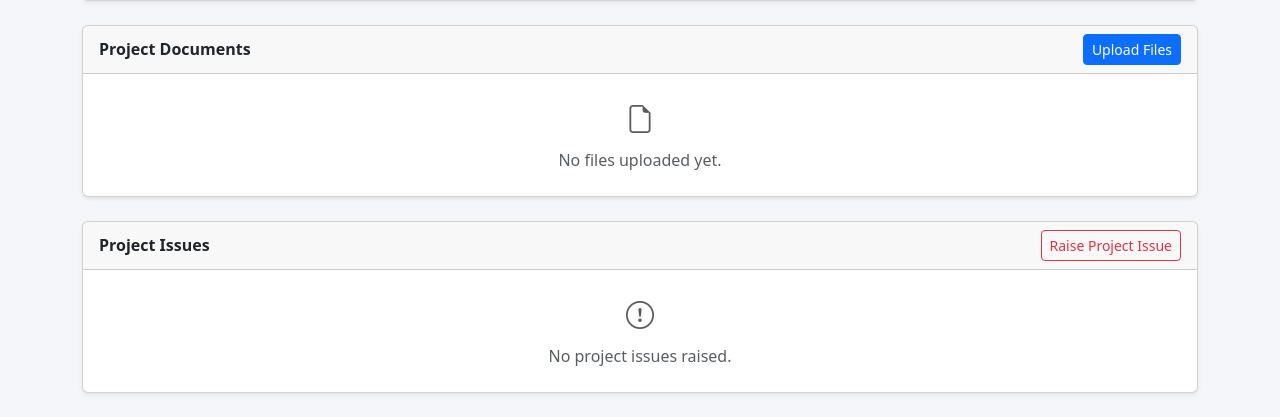
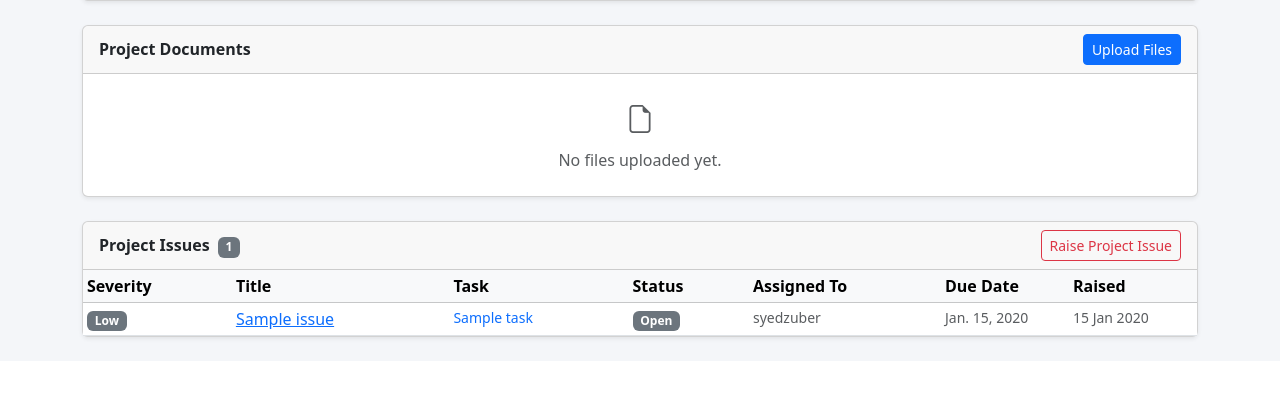
Before and after one commit to Syedzuber/Horizon-Solar-PMS, a Django app: page /projects/1/ in a window 1280 px wide. Shown: the part 842-1259 px from the top of the page. After the commit the page ends 1184 px from the top, so only its background shows below. Run offline with Django 5.2, Linux system fonts and the light colour scheme; a user stored in the database is signed in; data comes from the database, SQL or seed files in the repository; tables that the repository leaves empty hold one stand-in row (values such as "Sample post"); data that the repository does not hold is empty; parts of the project's set-up code (start-up, migrations or seed data) failed here and were passed over; some libraries are stand-ins or nearby versions.

Commit message:
Fix: task issues visible on project pages; Assign To in block modal
- project_detail + project_overview: drop task__isnull=True filter so
  ALL issues (task-level and project-level) appear in the Project Issues
  section; add a Task column showing task name (linked) or Project-level
- base.html Block Task modal: add Assign To dropdown populated from
  all_profiles; wire block_issue_assigned_to in task_status_update view
- dashboard views (PM, SE, Design, SCM): pass all_profiles to context so
  the Block Task modal Assign To dropdown is populated from dashboards

Co-Authored-By: Claude Sonnet 4.6 <noreply@anthropic.com>

```diff
--- a/projects/templates/base.html
+++ b/projects/templates/base.html
@@ -80,13 +80,24 @@
             <textarea name="block_issue_description" class="form-control" rows="2"
                       placeholder="Optional — add context, vendor name, ref number…"></textarea>
           </div>
-          <div class="mb-0">
+          <div class="mb-3">
             <label class="form-label fw-semibold">Severity</label>
             <select name="block_issue_severity" class="form-select">
               <option value="Low">Low</option>
               <option value="Medium">Medium</option>
               <option value="High" selected>High</option>
               <option value="Critical">Critical</option>
+            </select>
+          </div>
+          <div class="mb-0">
+            <label class="form-label fw-semibold">Assign To</label>
+            <select name="block_issue_assigned_to" class="form-select">
+              <option value="">— Unassigned —</option>
+              {% for p in all_profiles %}
+              <option value="{{ p.pk }}">
+                {{ p.user.get_full_name|default:p.user.username }} ({{ p.role }})
+              </option>
+              {% endfor %}
             </select>
           </div>
         </div>
--- a/projects/templates/projects/project_detail.html
+++ b/projects/templates/projects/project_detail.html
@@ -551,6 +551,7 @@
           <tr>
             <th>Severity</th>
             <th>Title</th>
+            <th>Task</th>
             <th>Status</th>
             <th style="width:12rem;">Assigned To</th>
             <th style="width:8rem;">Due Date</th>
@@ -572,6 +573,13 @@
               {% endif %}
             </td>
             <td><a href="{% url 'issue_detail' issue.pk %}">{{ issue.title }}</a></td>
+            <td class="small text-muted">
+              {% if issue.task %}
+                <a href="{% url 'task_detail' project.project_id issue.task.pk %}" class="text-decoration-none">{{ issue.task.task_name }}</a>
+              {% else %}
+                <span class="badge bg-light text-dark border">Project-level</span>
+              {% endif %}
+            </td>
             <td>
               {% if issue.status == 'Open' %}
                 <span class="badge bg-secondary">Open</span>
--- a/projects/views.py
+++ b/projects/views.py
@@ -215,6 +215,7 @@ def dashboard_pm(request):
         'team_due_today':         team_due_today,
         'due_date_changes':       due_date_changes,
         'today':                  date.today(),
+        'all_profiles':           UserProfile.objects.select_related('user').filter(is_active=True).order_by('user__first_name'),
     })
 
 
@@ -266,6 +267,7 @@ def dashboard_site_engineer(request):
         'tasks_by_project':  tasks_by_project,
         'due_date_changes':  due_date_changes,
         'today':             date.today(),
+        'all_profiles':      UserProfile.objects.select_related('user').filter(is_active=True).order_by('user__first_name'),
     })
 
 
@@ -342,6 +344,7 @@ def dashboard_design(request):
         'assigned_projects': assigned_projects,
         'due_date_changes':  due_date_changes,
         'today':             date.today(),
+        'all_profiles':      UserProfile.objects.select_related('user').filter(is_active=True).order_by('user__first_name'),
     })
 
 
@@ -455,6 +458,7 @@ def dashboard_scm(request):
         'delivery_tasks': delivery_tasks,
         'boqs':           boqs,
         'today':          date.today(),
+        'all_profiles':   UserProfile.objects.select_related('user').filter(is_active=True).order_by('user__first_name'),
     })
 
 
@@ -721,8 +725,8 @@ def project_detail(request, project_id):
     documents = project.documents.filter(is_deleted=False) if project.status != 'Draft' else []
 
     project_issues = (
-        Issue.objects.filter(project=project, task__isnull=True)
-        .select_related('raised_by__user', 'assigned_to__user')
+        Issue.objects.filter(project=project)
+        .select_related('raised_by__user', 'assigned_to__user', 'task')
     )
     all_profiles = UserProfile.objects.select_related('user').filter(is_active=True).order_by('user__first_name')
 
@@ -936,6 +940,13 @@ def task_status_update(request, project_id, task_id):
         block_severity = request.POST.get('block_issue_severity', Issue.HIGH)
         if block_severity not in dict(Issue.SEVERITY_CHOICES):
             block_severity = Issue.HIGH
+        block_assignee = None
+        block_assignee_id = request.POST.get('block_issue_assigned_to', '').strip()
+        if block_assignee_id:
+            try:
+                block_assignee = UserProfile.objects.get(pk=block_assignee_id)
+            except UserProfile.DoesNotExist:
+                pass
         issue = Issue.objects.create(
             project=project,
             task=task,
@@ -944,6 +955,7 @@ def task_status_update(request, project_id, task_id):
             severity=block_severity,
             status=Issue.OPEN,
             raised_by=request.user.profile,
+            assigned_to=block_assignee,
         )
         log_activity(
             project, request.user.profile,
@@ -1738,8 +1750,8 @@ def project_overview(request, project_id):
     documents = project.documents.filter(is_deleted=False)
 
     project_issues = (
-        Issue.objects.filter(project=project, task__isnull=True)
-        .select_related('raised_by__user', 'assigned_to__user')
+        Issue.objects.filter(project=project)
+        .select_related('raised_by__user', 'assigned_to__user', 'task')
     )
     all_profiles = UserProfile.objects.select_related('user').filter(is_active=True).order_by('user__first_name')
 
```
Also changed, not shown: projects/templates/projects/project_overview.html (+8 -0 lines).
